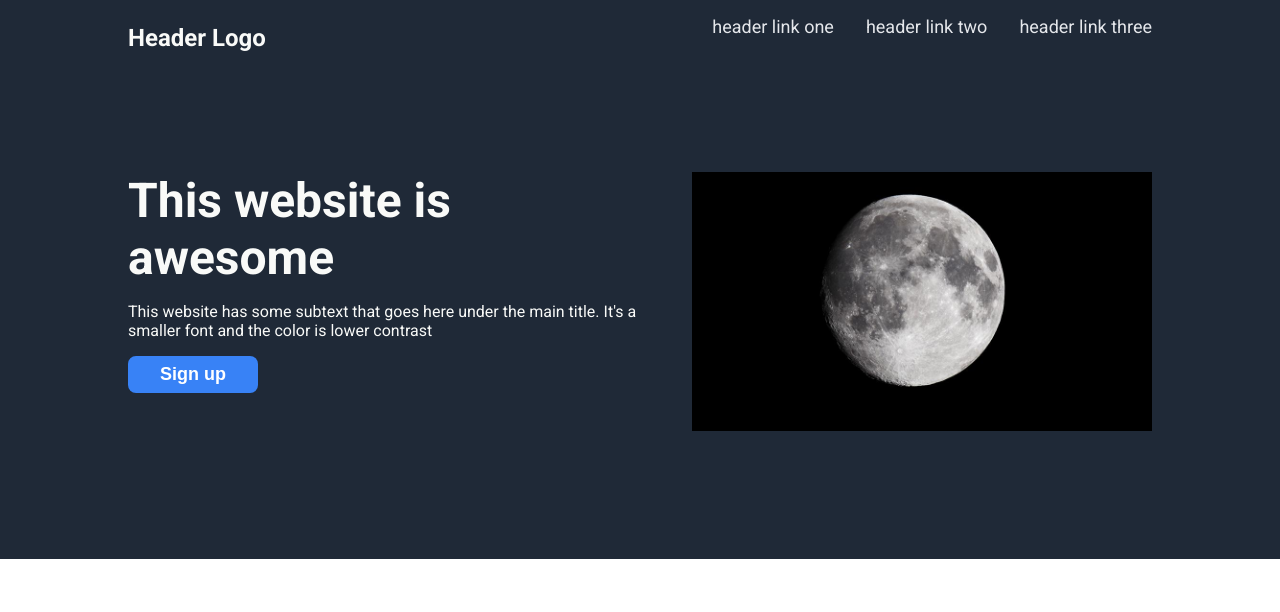
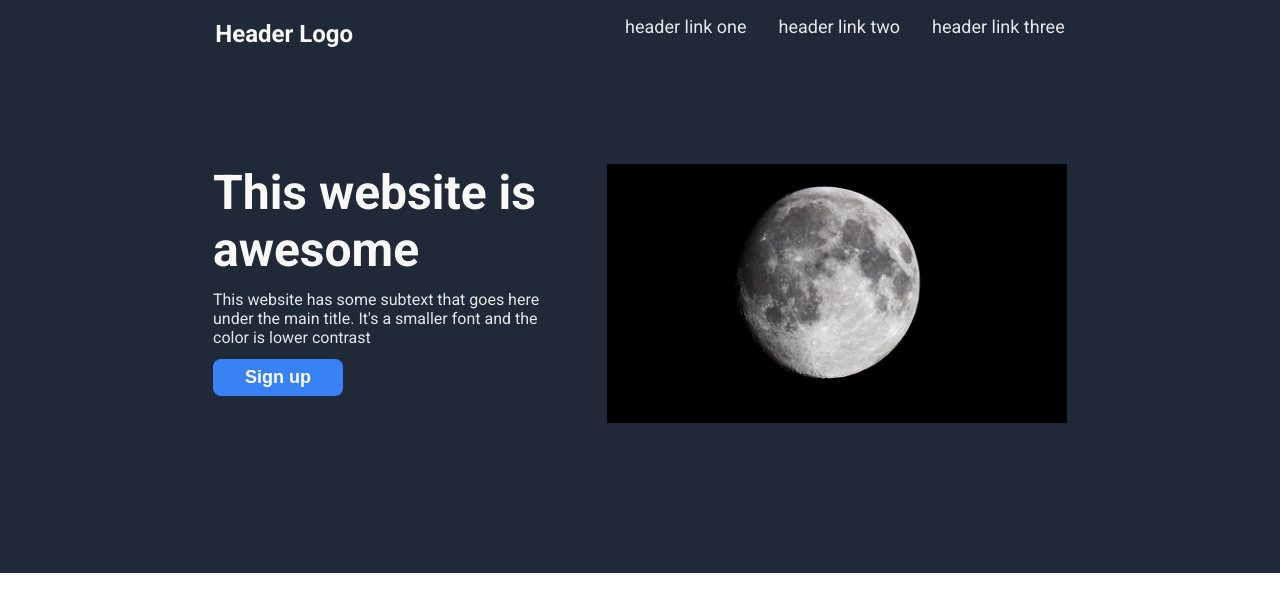
Before and after one commit to hwhuang27/odin-landing-page, a plain HTML site: page index.html in a window 1280 px wide. Drawn offline with Linux system fonts and the light colour scheme.

Commit message:
align hero content to center

```diff
--- a/css/style.css
+++ b/css/style.css
@@ -8,51 +8,50 @@ body {
 }
 
 .hero{
+    background-color: #1F2937;
+    color: #F9FAF8;
+    padding: 0 150px 150px;
     display: flex;
     flex-direction: column;
     gap: 96px;
-    background-color: #1F2937;
-    color: #F9FAF8;
-    padding: 0 128px 128px;
+
 }
 
 .hero-top{
     display: flex;
-    justify-content: space-between;
+    justify-content: center;
+    gap: 232px;
+
+    .hero-logo {
+        font-size: 24px;
+    }
+    .hero-links {
+        color: #E5E7EB;
+        font-size: 18px;
+        text-decoration: none;
+    }
+    & ul {
+        display: flex;
+        gap: 32px;
+    }
 }
 
 .hero-bot{
     display: flex;
-    gap: 32px;
-    justify-content: space-between;
-}
+    gap: 64px;
+    justify-content: center;
 
-h3 {
-    font-size: 24px;
-}
-
-h1 {
+    & h1 {
         font-size: 48px;
         font-weight: bold;
         margin: 0;
         padding: 0;
     }
-
-ul{
-    display: flex;
-    gap: 32px;
+    & p {
+        color: #E5E7EB;
+        margin: 12px 0;
     }
-a {
-    font-size: 18px;
-    color: #E5E7EB;
-    text-decoration: none;
-}
-
-img {
-    width: 460px;
-}
-
-button {
+    & button {
         background-color: #3882F6;
         color: white;
         font-size: large;
@@ -60,5 +59,12 @@ button {
         padding: 8px 32px;
         border-radius: 8px;
         border: none;
-
     }
+    & img {
+        width: 460px;
+        flex-shrink: 0;
+    }
+    .container {
+        width: 330px;
+    }
+}
--- a/index.html
+++ b/index.html
@@ -11,11 +11,11 @@
 
     <div class="hero">
         <div class="hero-top">
-            <h3>Header Logo</h3>
+            <h2 class="hero-logo">Header Logo</h2>
             <ul>
-                <a href="#">header link one</a>
-                <a href="#">header link two</a>
-                <a href="#">header link three</a>
+                <a class="hero-links" href="#">header link one</a>
+                <a class="hero-links" href="#">header link two</a>
+                <a class="hero-links" href="#">header link three</a>
             </ul>
         </div>
 
```
Lines whose indentation alone changed are shown as unchanged.
